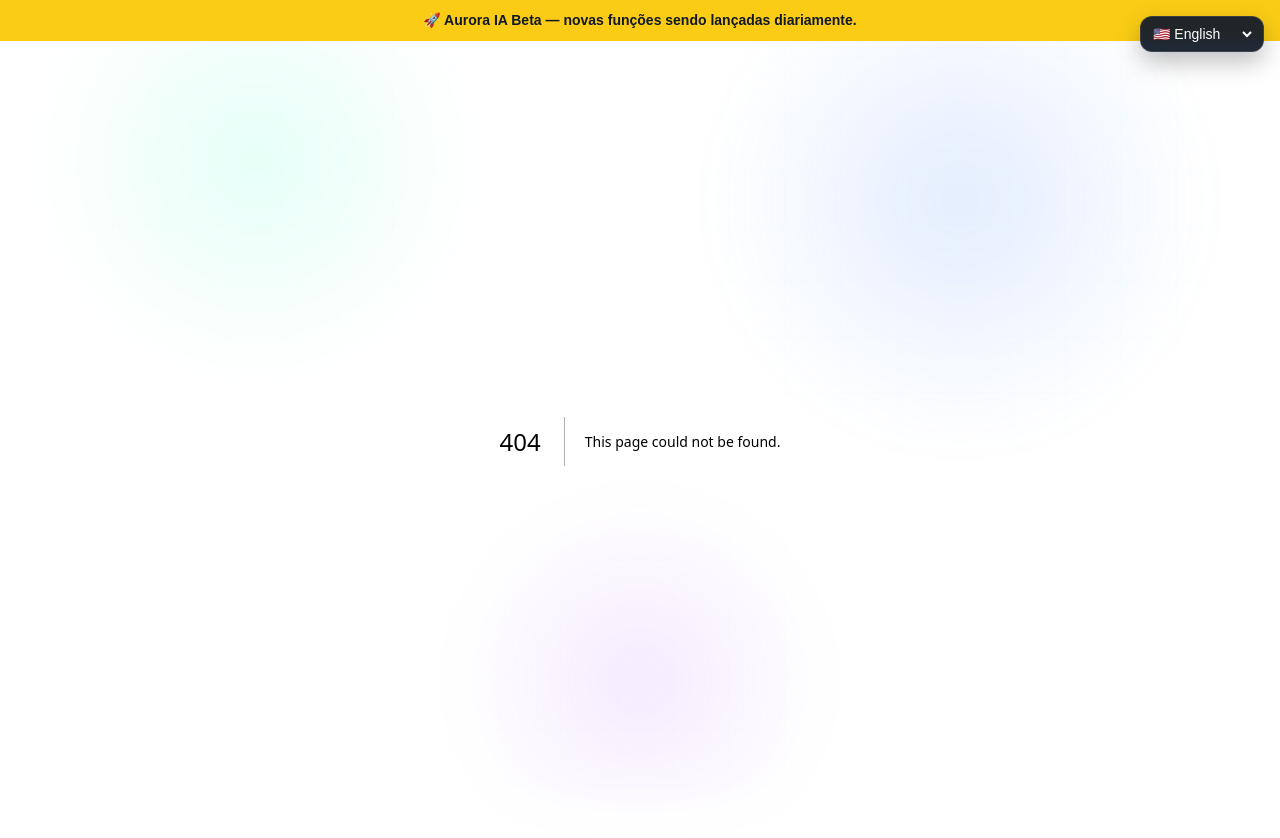
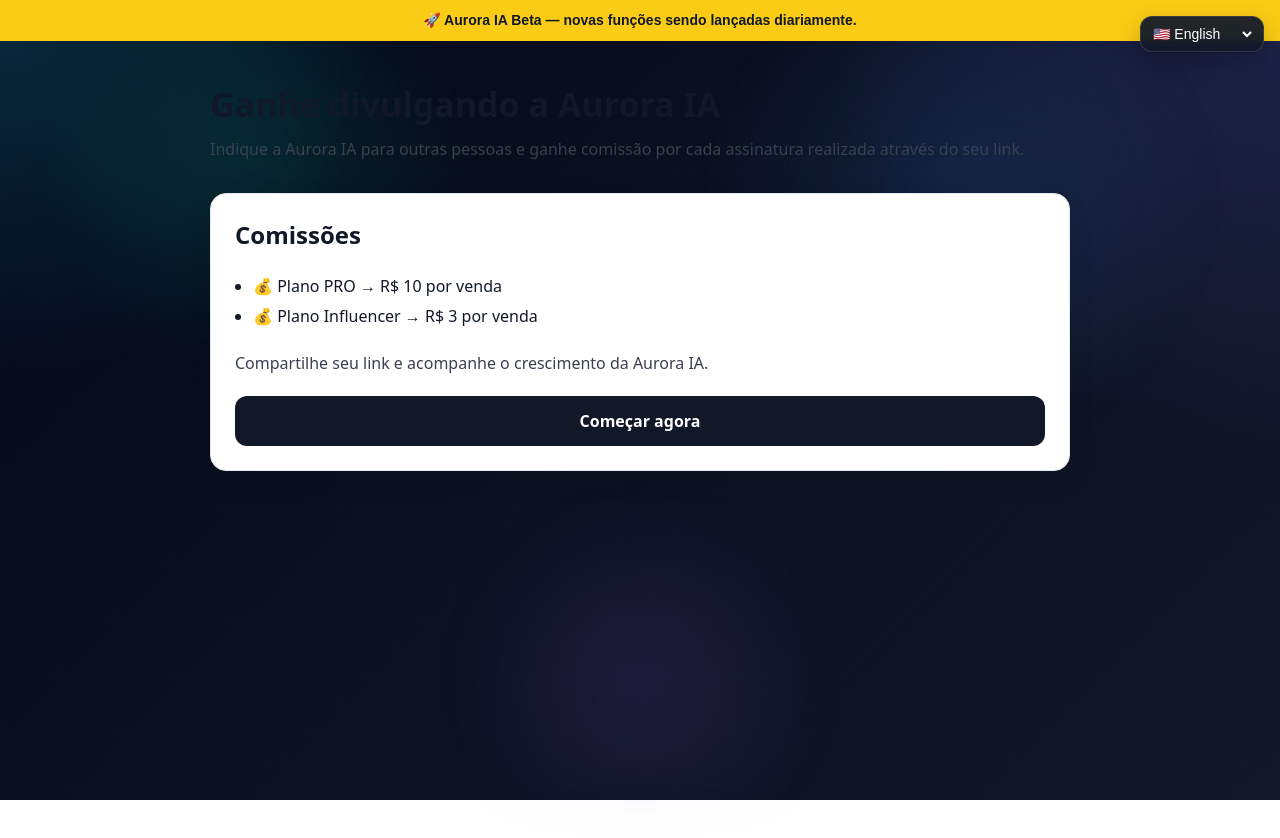
Before and after one commit to ricardogrupoexecutivo1-cpu/ricardo-ia-oficial, a Next.js app: page /ganhe in a window 1280 px wide. Before the commit this address had no page. Shown: the top 838 px of the page. After the commit the page ends 800 px from the top, so only its background shows below. Built offline with nearby package versions, Linux system fonts and the light colour scheme.

Commit message:
feat: adiciona pagina ganhe

```diff
--- /dev/null
+++ b/app/ganhe/page.tsx
@@ -0,0 +1,91 @@
+"use client";
+
+import Link from "next/link";
+
+export default function GanhePage() {
+  return (
+    <main
+      style={{
+        maxWidth: 900,
+        margin: "0 auto",
+        padding: "40px 20px",
+        fontFamily: "system-ui",
+      }}
+    >
+      <h1 style={{ fontSize: "34px", fontWeight: 800, color: "#111827" }}>
+        Ganhe divulgando a Aurora IA
+      </h1>
+
+      <p
+        style={{
+          marginTop: 10,
+          lineHeight: 1.6,
+          color: "#374151",
+        }}
+      >
+        Indique a Aurora IA para outras pessoas e ganhe comissão por cada
+        assinatura realizada através do seu link.
+      </p>
+
+      <div
+        style={{
+          marginTop: 30,
+          padding: 24,
+          borderRadius: 16,
+          border: "1px solid #e5e7eb",
+          background: "#ffffff",
+          boxShadow: "0 10px 30px rgba(0,0,0,0.06)",
+        }}
+      >
+        <h2
+          style={{
+            fontSize: 24,
+            fontWeight: 700,
+            color: "#111827",
+          }}
+        >
+          Comissões
+        </h2>
+
+        <ul
+          style={{
+            marginTop: 20,
+            lineHeight: "30px",
+            color: "#111827",
+            paddingLeft: 18,
+          }}
+        >
+          <li>💰 Plano PRO → R$ 10 por venda</li>
+          <li>💰 Plano Influencer → R$ 3 por venda</li>
+        </ul>
+
+        <p
+          style={{
+            marginTop: 20,
+            color: "#374151",
+            lineHeight: 1.6,
+          }}
+        >
+          Compartilhe seu link e acompanhe o crescimento da Aurora IA.
+        </p>
+
+        <Link
+          href="/chat"
+          style={{
+            display: "block",
+            marginTop: 20,
+            textAlign: "center",
+            padding: "14px 16px",
+            borderRadius: 12,
+            background: "#111827",
+            color: "#fff",
+            textDecoration: "none",
+            fontWeight: 700,
+          }}
+        >
+          Começar agora
+        </Link>
+      </div>
+    </main>
+  );
+}
```
